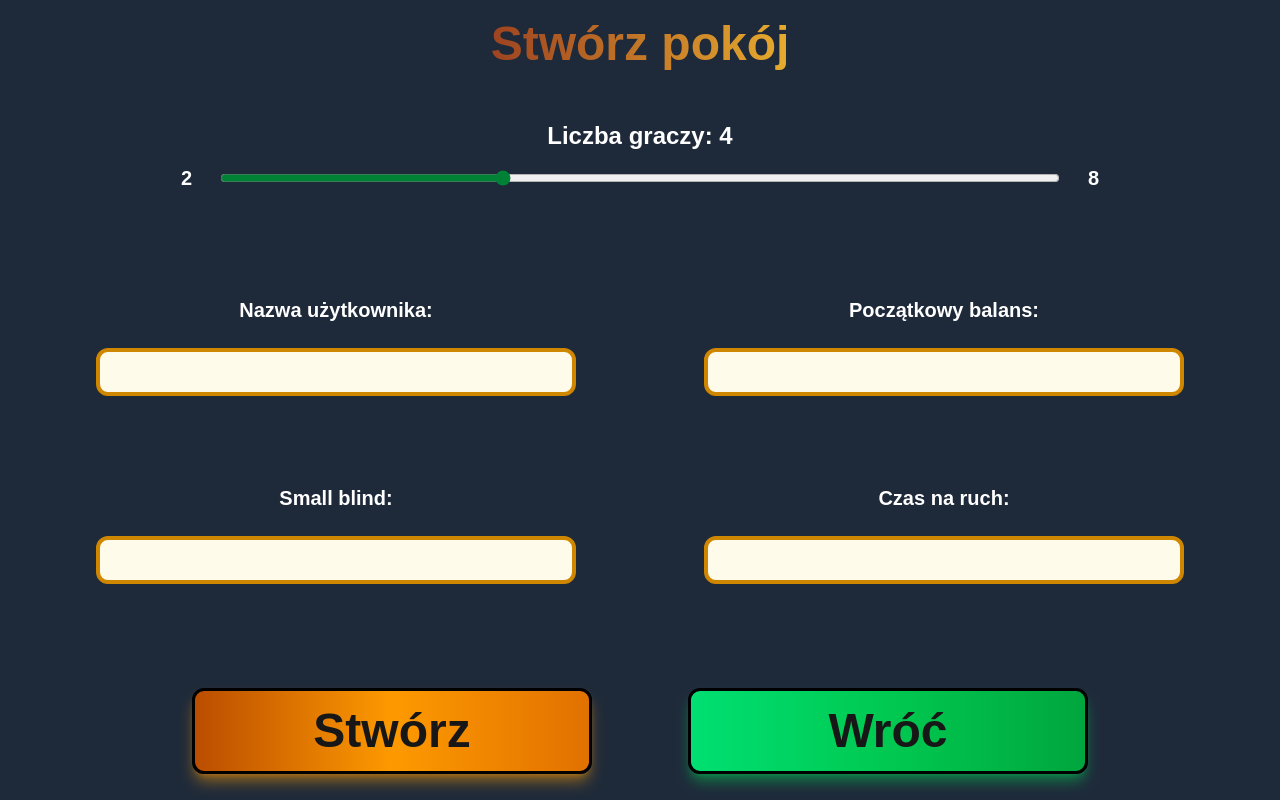
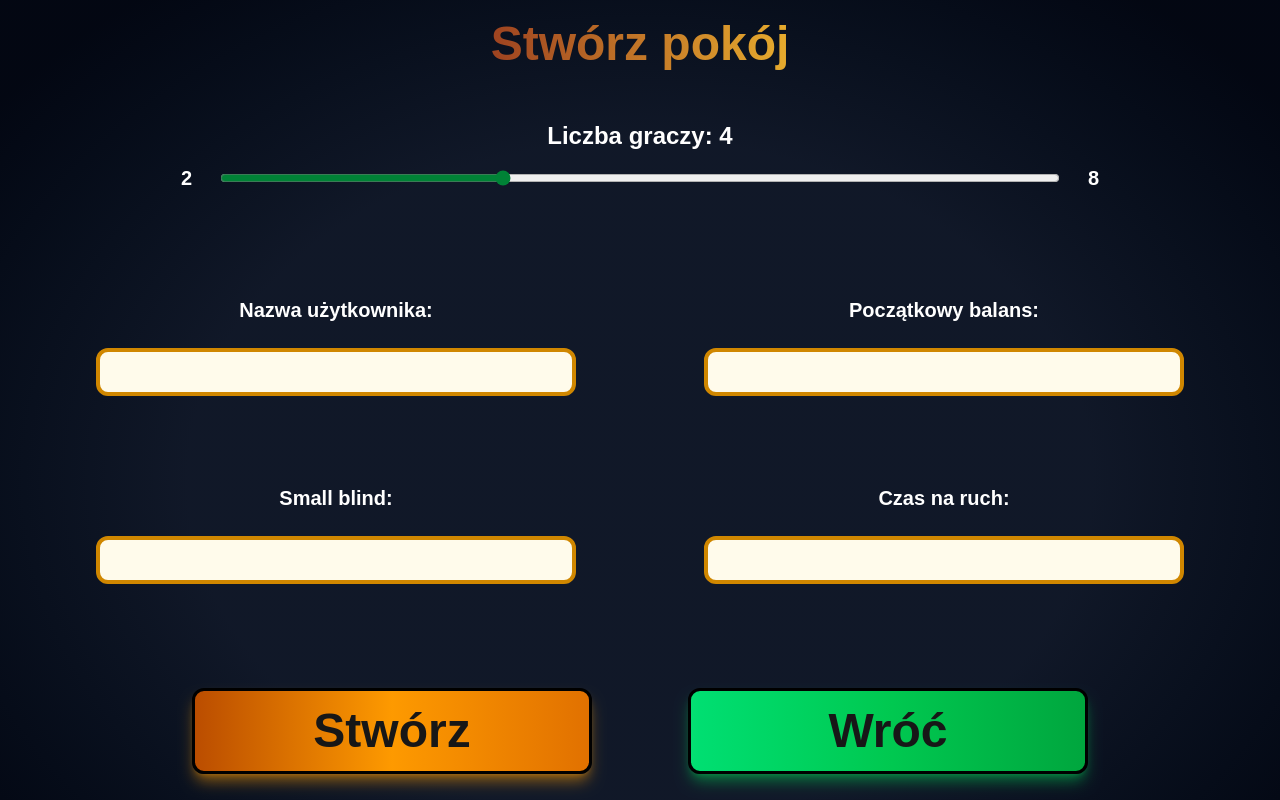
Before and after one commit to Descaplis/Poker, a Next.js app in the folder poker/: page /create-lobby in a window 1280 px wide. Shown: the top 800 px of the page. Built offline with nearby package versions, Linux system fonts and the light colour scheme.

Commit message:
Routing v.2

```diff
--- a/poker/src/app/Components/DefaultPage.jsx
+++ b/poker/src/app/Components/DefaultPage.jsx
@@ -1,5 +1,6 @@
 'use client'
 import { useRouter } from "next/navigation";
+import Link from "next/link";
 
 export default function MainPage() {
 
@@ -11,14 +12,18 @@ export default function MainPage() {
           <img src="/images/title.png" alt="Title" className="animate-title"/>
         </div>
         <div className="flex justify-center items-center max-w-full h-full max-h-1/3 gap-5.5">
-          <button type="button" onClick={() => window.location.href = '/join-lobby'} className="bg-gradient-to-r from-rose-500 via-red-700 to-red-800
+          <Link href="/join-lobby">
+            <button type="button" className="bg-gradient-to-r from-rose-500 via-red-700 to-red-800
               hover:bg-gradient-to-br focus:ring-4 focus:outline-none focus:ring-red-500 dark:focus:ring-red-800
               shadow-lg shadow-red-500/50 dark:shadow-lg dark:shadow-red-800/80 rounded-base text-center
               w-100 p-4 m-5 border-4 border-black self-start rounded-xl text-5xl font-black cursor-pointer">Dołącz</button>
-          <button type="button" onClick={() => window.location.href = '/create-lobby'} className="text-gray-200 bg-gradient-to-r from-gray-700 via-gray-800 to-gray-900
+          </Link>
+          <Link href="/create-lobby">
+            <button type="button" className="text-gray-200 bg-gradient-to-r from-gray-700 via-gray-800 to-gray-900
               hover:bg-gradient-to-br focus:ring-4 focus:outline-none focus:ring-red-700 dark:focus:ring-red-800
               shadow-lg shadow-red-500/50 dark:shadow-lg dark:shadow-red-800/80 rounded-base text-center
               w-100 p-5 m-5 border-3 border-red-800 self-start rounded-xl text-4xl font-black cursor-pointer">Stwórz pokój</button>
+          </Link>
         </div>
     </div>
   );
--- a/poker/src/app/Components/create-lobby.jsx
+++ b/poker/src/app/Components/create-lobby.jsx
@@ -1,13 +1,14 @@
 'use client'
 
 import { useState, useRef } from "react";
+import Link from "next/link";
 
 export default function CreateLobby() {
     const [plyrCount, setPlyrCount] = useState(4);
     const plyrRange = useRef();
 
     return (
-        <div className="max-w-full max-h-240 bg-gray-800">
+        <div className="animate-bg max-w-full max-h-240 bg-radial-[at_50%_50%] from-gray-900 via-gray-900 to-gray-950 to-90%">
             <h1 className="bg-clip-text text-transparent bg-gradient-to-r from-red-900 from-30% to-amber-300 to-70% text-5xl font-black text-center p-5">Stwórz pokój</h1>
             <form id="create-form" className="text-center p-8 h-220">
                 <label htmlFor="plyrRange" className="text-white text-2xl font-black">Liczba graczy: {plyrCount}</label>
@@ -36,11 +37,13 @@ export default function CreateLobby() {
                             focus:ring-4 focus:outline-none focus:ring-amber-500 dark:focus:ring-amber-800" type="text" name="startValue"></input>
                         <label className="text-white text-xl font-black mt-16">Czas na ruch:</label>
                         <input className="w-120 bg-amber-50 p-2 mb-15 rounded-xl border-yellow-600 border-solid border-4
-                            focus:ring-4 focus:outline-none focus:ring-amber-500 dark:focus:ring-amber-800" type="text" name="moveTime"></input>
-                        <button type="button" onClick={() => window.location.href = '/'} className="bg-gradient-to-r from-green-400 via-green-500 to-green-600
-                            hover:bg-gradient-to-br focus:ring-4 focus:outline-none focus:ring-green-300 dark:focus:ring-green-800
-                            shadow-lg shadow-green-500/50 dark:shadow-lg dark:shadow-green-800/80 rounded-base text-center
-                            w-100 p-4 m-5 border-3 border-black self-start rounded-xl text-5xl font-black cursor-pointer">Wróć</button>
+                            focus:ring-4 focus:outline-none focus:ring-amber-500 dark:focus:ring-amber-800" type="number" name="moveTime"></input>
+                        <Link className="self-start" href="/">
+                            <button type="button" className="bg-gradient-to-r from-green-400 via-green-500 to-green-600
+                                hover:bg-gradient-to-br focus:ring-4 focus:outline-none focus:ring-green-300 dark:focus:ring-green-800
+                                shadow-lg shadow-green-500/50 dark:shadow-lg dark:shadow-green-800/80 rounded-base text-center
+                                w-100 p-4 m-5 border-3 border-black rounded-xl text-5xl font-black cursor-pointer">Wróć</button>
+                        </Link>
                     </div>
                 </div>
             </form>
--- a/poker/src/app/Components/join-lobby.jsx
+++ b/poker/src/app/Components/join-lobby.jsx
@@ -1,11 +1,12 @@
 'use client'
 
 import React from "react";
+import Link from "next/link";
 
 export default function JoinLobby(){
 
     return (
-        <div className="max-w-full h-239 bg-radial-[at_50%_55%] from-gray-950 via-gray-950 to-gray-900 to-90%">
+        <div className="animate-bg max-w-full h-239 bg-radial-[at_50%_55%] from-gray-950 via-gray-950 to-gray-900 to-90%">
             <h1 className="bg-clip-text text-transparent bg-gradient-to-r from-red-900 from-30% to-amber-300 to-70% text-5xl font-black text-center p-5">Dołącz do lobby</h1>
             <form id="join-form" className="p-5 flex flex-col items-center">
                 <label className="text-2xl p-2">Nazwa gracza:</label>
@@ -17,10 +18,12 @@ export default function JoinLobby(){
                         hover:bg-gradient-to-br focus:ring-4 focus:outline-none focus:ring-amber-300 dark:focus:ring-amber-700
                         shadow-lg shadow-amber-500/50 dark:shadow-lg dark:shadow-amber-800/80 rounded-base text-center
                         w-100 p-4 m-5 border-3 border-black self-end-safe rounded-xl text-5xl font-black cursor-pointer">Dołącz</button>
-                    <button type="button" onClick={() => window.location.href = '/'} className="bg-gradient-to-r from-green-400 via-green-500 to-green-600
-                        hover:bg-gradient-to-br focus:ring-4 focus:outline-none focus:ring-green-300 dark:focus:ring-green-700
-                        shadow-lg shadow-green-500/50 dark:shadow-lg dark:shadow-green-800/80 rounded-base text-center
-                        w-100 p-4 m-5 border-3 border-black self-start rounded-xl text-5xl font-black cursor-pointer">Wróć</button>
+                    <Link href="/">
+                        <button type="button" className="bg-gradient-to-r from-green-400 via-green-500 to-green-600
+                            hover:bg-gradient-to-br focus:ring-4 focus:outline-none focus:ring-green-300 dark:focus:ring-green-700
+                            shadow-lg shadow-green-500/50 dark:shadow-lg dark:shadow-green-800/80 rounded-base text-center
+                            w-100 p-4 m-5 border-3 border-black self-start rounded-xl text-5xl font-black cursor-pointer">Wróć</button>
+                    </Link>
                 </div>
             </form>
         </div>
```
Lines whose indentation alone changed are shown as unchanged.
